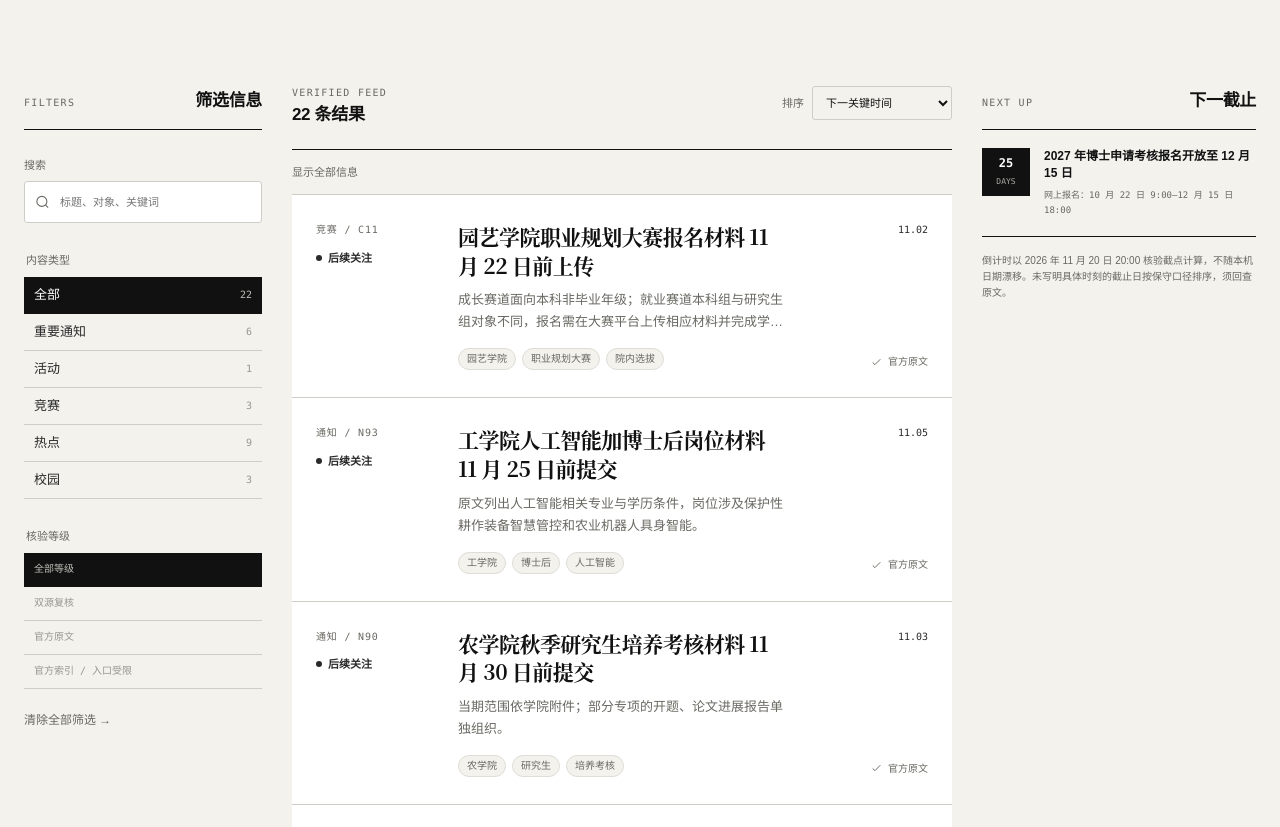
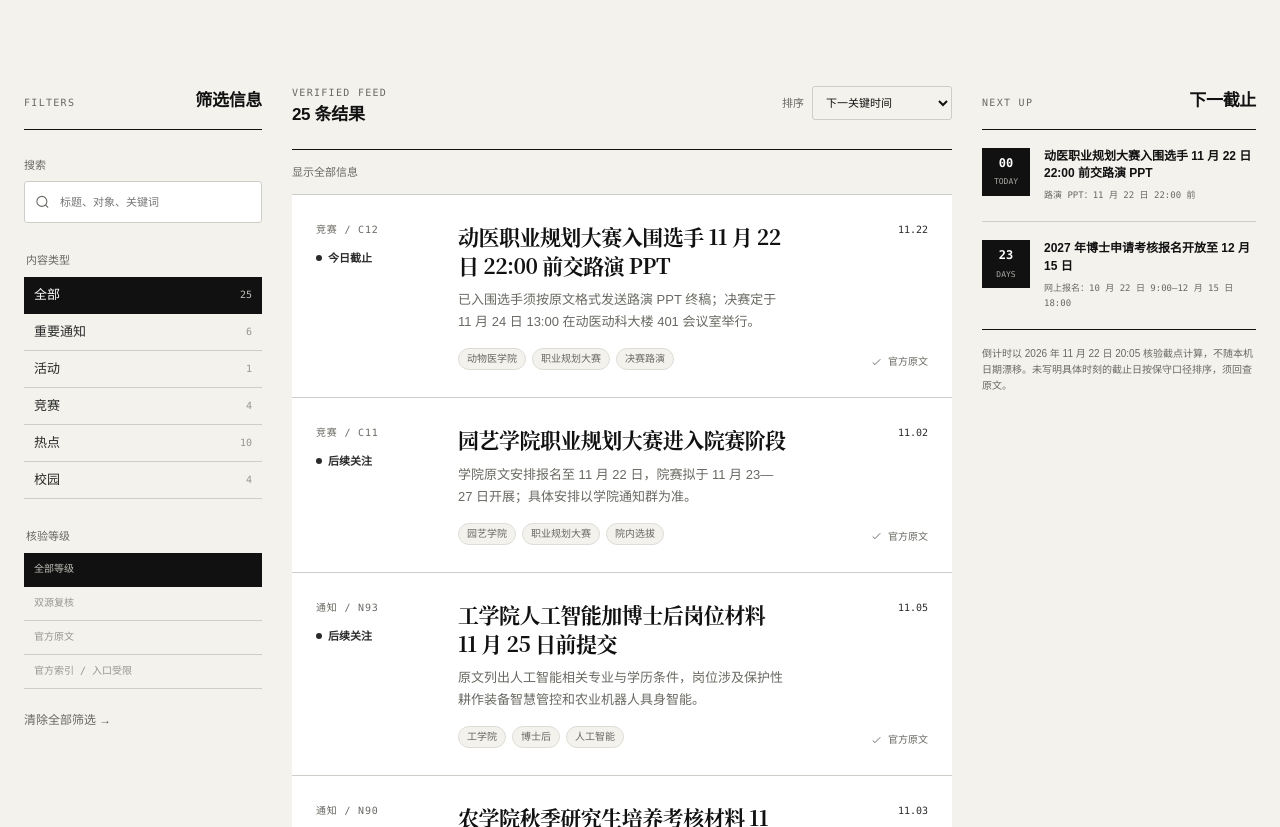
Before and after one commit to darcy-boom/school, a plain HTML site: page index.html in a window 1280 px wide. Shown: the part 556-1383 px from the top of the page. Drawn offline with Linux system fonts and the light colour scheme.

Commit message:
Update-CAU-SIGNAL-2026-11-22

```diff
--- a/data/items.js
+++ b/data/items.js
@@ -1,7 +1,44 @@
 window.CAU_DATA = {
-  snapshot: "2026-11-20T20:00:00+08:00",
-  snapshotLabel: "2026 年 11 月 20 日 20:00",
+  snapshot: "2026-11-22T20:05:00+08:00",
+  snapshotLabel: "2026 年 11 月 22 日 20:05",
   items: [
+    {
+      id: "c12", category: "竞赛", title: "动医职业规划大赛入围选手 11 月 22 日 22:00 前交路演 PPT",
+      publishedAt: "2026-11-18", deadline: "2026-11-22T22:00:00+08:00",
+      dateLabel: "路演 PPT：11 月 22 日 22:00 前；院赛决赛：11 月 24 日 13:00",
+      audience: "动物医学院第四届全国大学生职业规划大赛已入围决赛的选手",
+      tags: ["动物医学院", "职业规划大赛", "决赛路演"],
+      background: "动物医学院完成自主申请和专家函评后，公布院级选拔赛决赛路演安排。",
+      summary: "已入围选手须按原文格式发送路演 PPT 终稿；决赛定于 11 月 24 日 13:00 在动医动科大楼 401 会议室举行。",
+      action: "入围者于 22:00 前按学院原文核对命名格式和收件邮箱，提交 PPT 终稿；留意抽签顺序通知。",
+      caveat: "仅面向已入围选手，不是新的报名入口；本站不转载候选人名单或邮箱，请以学院原文核对。",
+      verification: { level: "official", label: "官方原文", note: "动物医学院 11 月 18 日原文确认对象、交件时刻、地点及决赛流程。" },
+      sources: [{ channel: "动物医学院", name: "第四届职业规划大赛决赛路演通知", url: "https://cvm.cau.edu.cn/art/2026/11/18/art_41942_1146175.html" }]
+    },
+    {
+      id: "s04", category: "校园", title: "“中国农业大学”微信小程序上线聚合校园服务",
+      publishedAt: "2026-11-04", dateLabel: "校新闻网 11 月 4 日报道；服务持续开放",
+      audience: "需要使用校内移动服务的中国农业大学师生",
+      tags: ["微信小程序", "校园服务", "统一身份认证"],
+      background: "学校信息化办公室上线统一的微信小程序服务入口。",
+      summary: "师生可在微信搜索“中国农业大学”小程序，登录后访问已接入的服务大厅、校园集市、活动管理等功能。",
+      action: "在微信中搜索小程序名称，使用本人学校统一身份认证账号登录；具体服务以本人权限与系统页面为准。",
+      caveat: "本轮核验学校报道，未登录测试各项应用；部分功能仅对校内身份开放。",
+      verification: { level: "official", label: "官方原文", note: "校新闻网 11 月 4 日全文确认负责单位、访问方式与已接入服务。" },
+      sources: [{ channel: "学校新闻网", name: "校园微信小程序上线报道", url: "https://news.cau.edu.cn/zhxwnew/d1e75f7dc396417587815f5f582c00a4.htm" }]
+    },
+    {
+      id: "h37", category: "热点", title: "土地学院团队提出带状复合种植遥感监测模型",
+      publishedAt: "2026-11-20", dateLabel: "校新闻网 11 月 20 日报道",
+      audience: "关注作物遥感、玉米大豆带状复合种植的师生",
+      tags: ["土地学院", "农业遥感", "带状复合种植"],
+      background: "高矮作物条带交替种植造成复杂遮阴与散射，增加冠层遥感监测难度。",
+      summary: "曾也鲁教授团队构建 RTAS 辐射传输模型，纳入作物高度、条带宽度和种植方向等因素，模拟多角度反射率。",
+      action: "阅读校新闻网研究解读；引用模型性能时核对论文和验证条件。",
+      caveat: "报道中的准确度和速度来自特定无人机观测及模型对照，不代表所有作物和田间条件。",
+      verification: { level: "official", label: "官方原文", note: "校新闻网 11 月 20 日全文确认研究团队、模型、期刊与验证条件。" },
+      sources: [{ channel: "学校新闻网", name: "带状复合种植遥感研究报道", url: "https://news.cau.edu.cn/kxyj/70196ce8d4b7407abcd372d65c37f451.htm" }]
+    },
     {
       id: "s03", category: "校园", title: "校友咨询智能体“农晓友”上线试运行",
       publishedAt: "2026-11-17", dateLabel: "校新闻网 11 月 17 日报道；试运行中",
@@ -27,15 +64,15 @@ window.CAU_DATA = {
       sources: [{ channel: "学校新闻网", name: "盐碱地治理技术入选报道", url: "https://news.cau.edu.cn/zhxwnew/ef50c841b6d8453c9dd02b02fe03c0c6.htm" }]
     },
     {
-      id: "c11", category: "竞赛", title: "园艺学院职业规划大赛报名材料 11 月 22 日前上传",
-      publishedAt: "2026-11-02", sortAt: "2026-11-22T00:00:00+08:00",
-      dateLabel: "园艺学院报名阶段至 11 月 22 日；院赛拟于 11 月 23—27 日",
-      audience: "园艺学院符合成长赛道或就业赛道条件的本科生、研究生",
+      id: "c11", category: "竞赛", title: "园艺学院职业规划大赛进入院赛阶段",
+      publishedAt: "2026-11-02", sortAt: "2026-11-23T00:00:00+08:00",
+      dateLabel: "报名阶段至 11 月 22 日；院赛拟于 11 月 23—27 日",
+      audience: "园艺学院已参加院内选拔的本科生、研究生",
       tags: ["园艺学院", "职业规划大赛", "院内选拔"],
       background: "学校举办第四届全国大学生职业规划大赛校内选拔赛，园艺学院组织院内选拔。",
-      summary: "成长赛道面向本科非毕业年级；就业赛道本科组与研究生组对象不同，报名需在大赛平台上传相应材料并完成学院问卷。",
-      action: "按园艺学院原文核对赛道和材料，在全国大学生职业规划大赛平台报名，并同步填写学院问卷；院赛安排以学院通知群为准。",
-      caveat: "11 月 22 日原文未给具体小时，按当日零时保守排序；其他学院截止时刻不同，不能套用园艺学院日期。",
+      summary: "学院原文安排报名至 11 月 22 日，院赛拟于 11 月 23—27 日开展；具体安排以学院通知群为准。",
+      action: "已报名者留意学院通知群与赛程安排，按通知准备院赛材料。",
+      caveat: "报名截止日未给具体小时，本站在 11 月 22 日 20:05 按保守口径不再展示报名动作；院赛时间仍为拟定。",
       verification: { level: "official", label: "官方原文", note: "园艺学院 11 月 2 日完整原文确认赛道对象、报名方式和院赛窗口。" },
       sources: [{ channel: "园艺学院", name: "第四届职业规划大赛院内选拔通知", url: "https://yyxy.cau.edu.cn/art/2026/11/2/art_3227_1144027.html" }]
     },
@@ -272,15 +309,15 @@ window.CAU_DATA = {
       id: "s01",
       category: "校园",
       title: "校园集市公开入口与失物招领可访问",
-      publishedAt: "2026-11-20",
-      dateLabel: "11 月 20 日复核：入口、分类与失物招领可访问",
+      publishedAt: "2026-11-22",
+      dateLabel: "11 月 22 日复核：入口、分类与失物招领可访问",
       audience: "需要校内二手交易、闲置流转与失物招领的师生",
       tags: ["校园集市", "二手交易", "隐私保护"],
       background: "中国农大校园集市提供校内二手物品、失物招领等公开信息入口。",
       summary: "本轮可访问公开入口、商品分类与失物招领；即时商品与交易详情仍需自行核实。",
       action: "需要使用时进入官方入口自行查看，优先校内当面交接并现场核验物品，警惕预付、外链和私下转账风险。",
-      caveat: "11 月 20 日仅确认公开入口可访问；单条交易、价格与对方身份须二次核验。",
-      verification: { level: "official", label: "官方入口", note: "11 月 20 日公开入口、分类与失物招领可访问；未核验个人交易。" },
+      caveat: "11 月 22 日仅确认公开入口可访问；单条交易、价格与对方身份须二次核验。",
+      verification: { level: "official", label: "官方入口", note: "11 月 22 日公开入口、分类与失物招领可访问；未核验个人交易。" },
       sources: [
         { channel: "校园集市", name: "中国农业大学校园集市", url: "https://ershou.cau.edu.cn/" }
       ]
@@ -294,6 +331,6 @@ window.CAU_DATA = {
     { name: "知乎", state: "discovery", label: "访问受限", detail: "本轮公开搜索未取得可稳定回溯并补强校方安排的正文；完整内容可能受访问限制。", url: "https://www.zhihu.com/" },
     { name: "小红书", state: "partial", label: "需要登录", detail: "本轮公开搜索未取得可稳定核验的校务正文；部分内容需要登录。", url: "https://www.xiaohongshu.com/" },
     { name: "微博", state: "partial", label: "抓取受限", detail: "可定位中国农业大学官方账号，但本轮官方时间流受 robots 限制，关键事实仍回查责任单位原文。", url: "https://weibo.com/cau1905" },
-    { name: "校园集市", state: "verified", label: "入口可访问", detail: "11 月 20 日公开入口、分类和失物招领可访问；不展示即时商品、个人联系方式、价格或交易状态。", url: "https://ershou.cau.edu.cn/" }
+    { name: "校园集市", state: "verified", label: "入口可访问", detail: "11 月 22 日公开入口、分类和失物招领可访问；不展示即时商品、个人联系方式、价格或交易状态。", url: "https://ershou.cau.edu.cn/" }
   ]
 };
--- a/index.html
+++ b/index.html
@@ -37,7 +37,7 @@
       <a href="#coverage">渠道审计</a>
       <a href="#method">核验方法</a>
     </nav>
-    <div class="snapshot"><span aria-hidden="true"></span>核验快照 · 2026.11.20</div>
+    <div class="snapshot"><span aria-hidden="true"></span>核验快照 · 2026.11.22</div>
   </header>
 
   <main id="top">
@@ -56,7 +56,7 @@
         <div class="metric"><strong id="metric-total">—</strong><span>条已整理信息</span></div>
         <div class="metric"><strong id="metric-action">—</strong><span>个未来行动节点</span></div>
         <div class="metric"><strong id="metric-sources">—</strong><span>个原始来源链接</span></div>
-        <div class="metric metric-inverse"><strong>11.20</strong><span>本次核验截点</span></div>
+        <div class="metric metric-inverse"><strong>11.22</strong><span>本次核验截点</span></div>
       </div>
     </section>
 
@@ -127,7 +127,7 @@
           <h2 id="deadline-title">下一截止</h2>
         </div>
         <div id="deadline-list" class="deadline-list"></div>
-        <p class="deadline-note">倒计时以 2026 年 11 月 20 日 20:00 核验截点计算，不随本机日期漂移。未写明具体时刻的截止日按保守口径排序，须回查原文。</p>
+        <p class="deadline-note">倒计时以 2026 年 11 月 22 日 20:05 核验截点计算，不随本机日期漂移。未写明具体时刻的截止日按保守口径排序，须回查原文。</p>
       </aside>
     </section>
 
```
Also changed, not shown: 3 other files.
